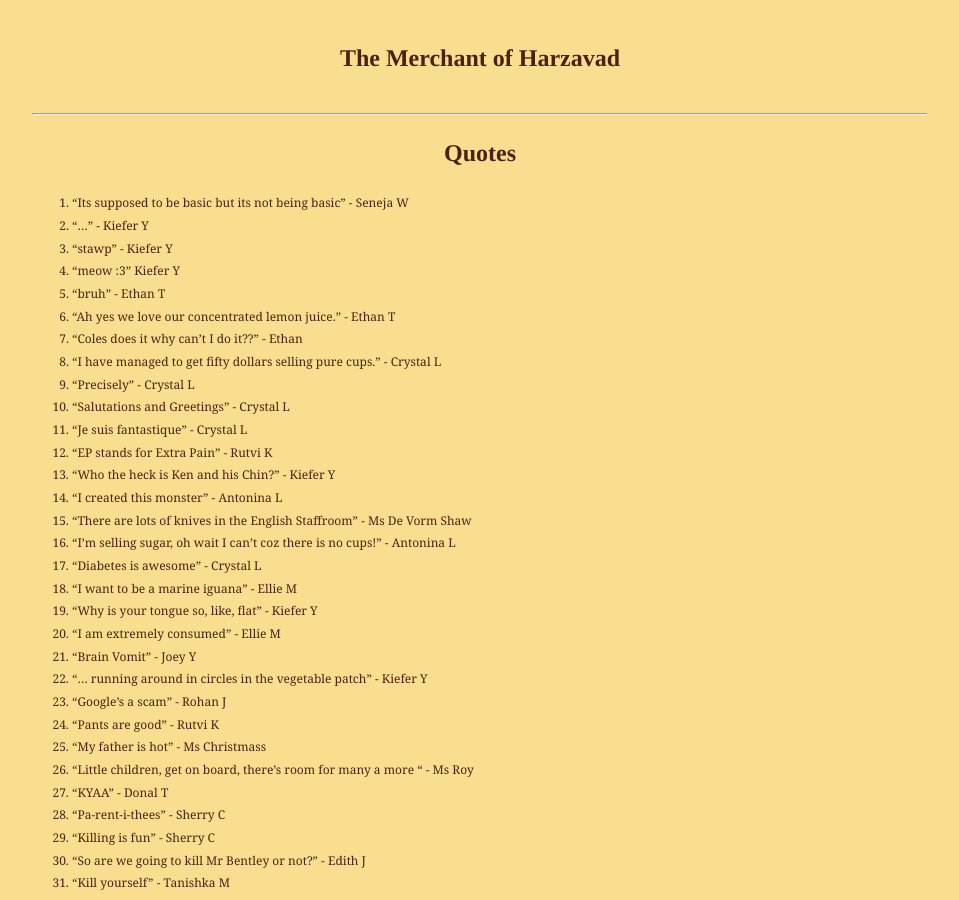
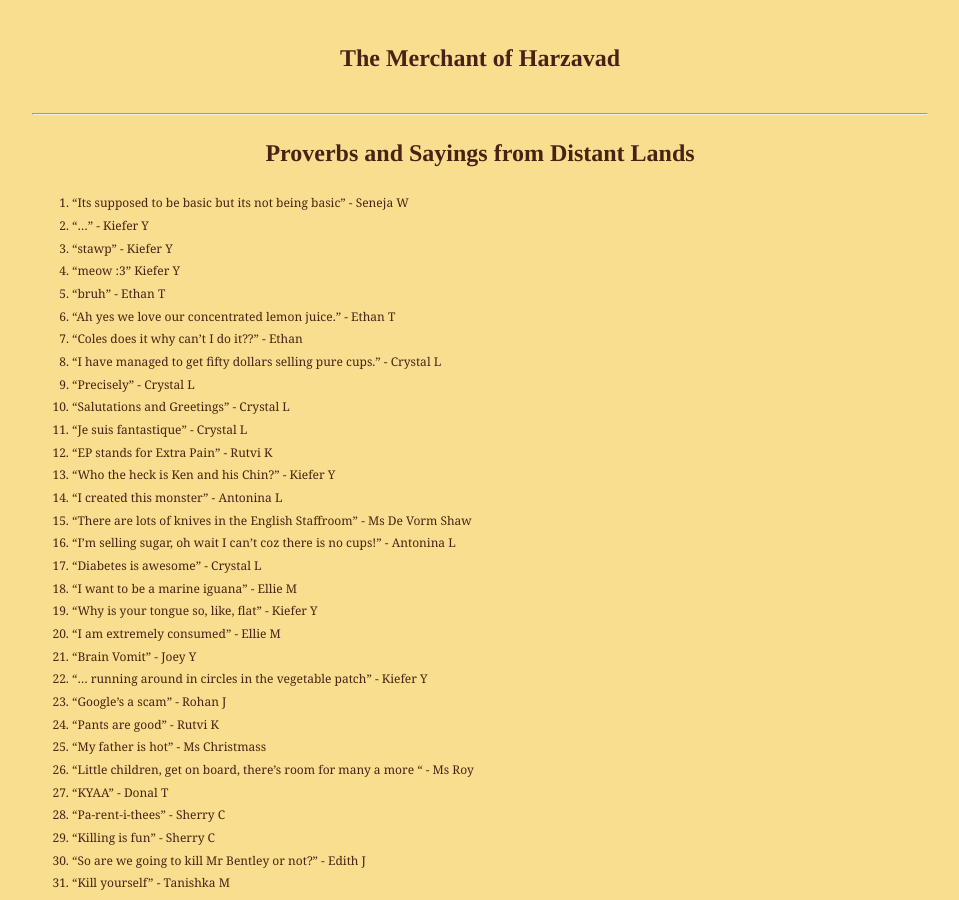
Before and after one commit to dvaraka/the-merchant, a Jekyll site: the page built from ramblings/quotes.md, in a window 1280 px wide and 900 px high. Shown: the whole window, without its empty margins (160-1119 px from the left). Built offline with Jekyll 4.4.1, drawn with Linux system fonts in a browser that asks for light colours; our own code applies the rules of GitHub Pages for plain Markdown files.

Commit message:
Update quotes.md

```diff
--- a/ramblings/quotes.md
+++ b/ramblings/quotes.md
@@ -1,8 +1,8 @@
 <head>
-  <title>Quotes</title>
+  <title>Proverbs and Sayings from Distant Lands</title>
 </head>
 
-# Quotes
+# Proverbs and Sayings from Distant Lands
 1. "Its supposed to be basic but its not being basic" - Seneja W
 2. "..." - Kiefer Y
 3. "stawp" - Kiefer Y
```
